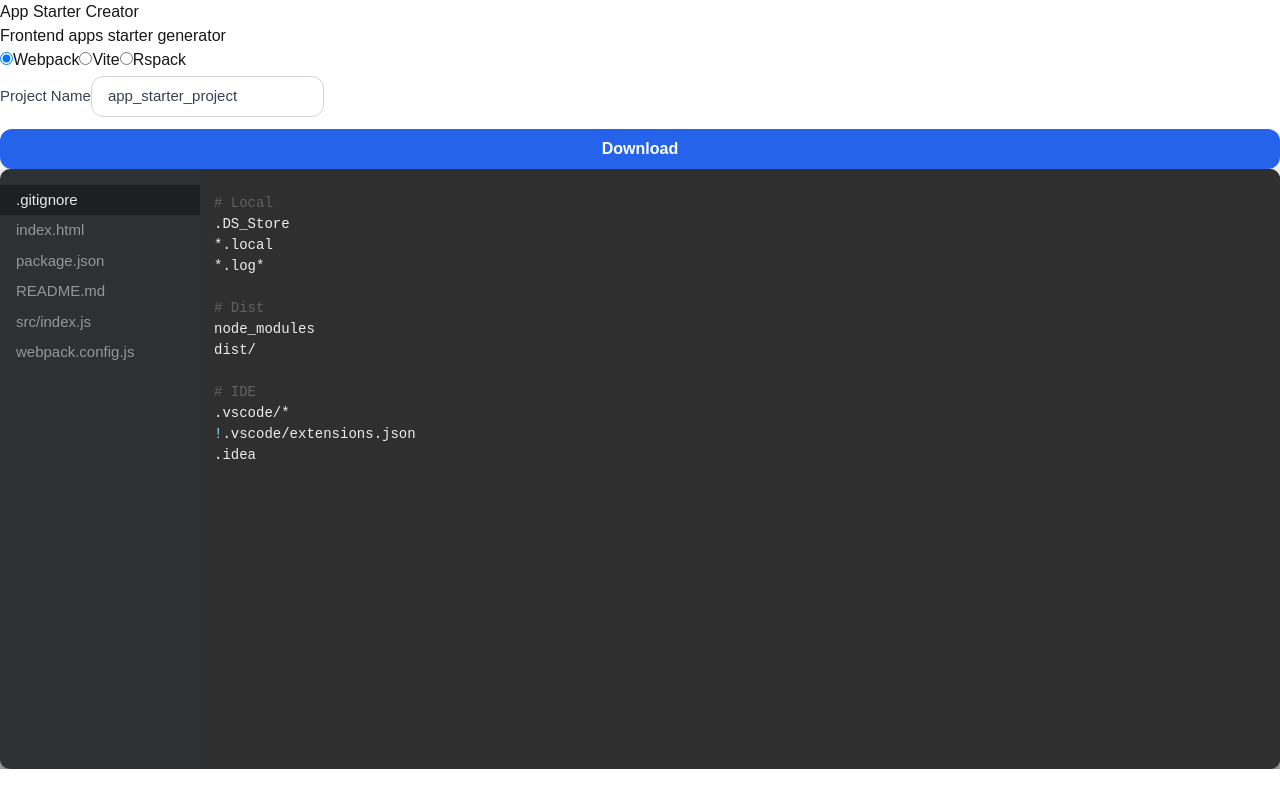
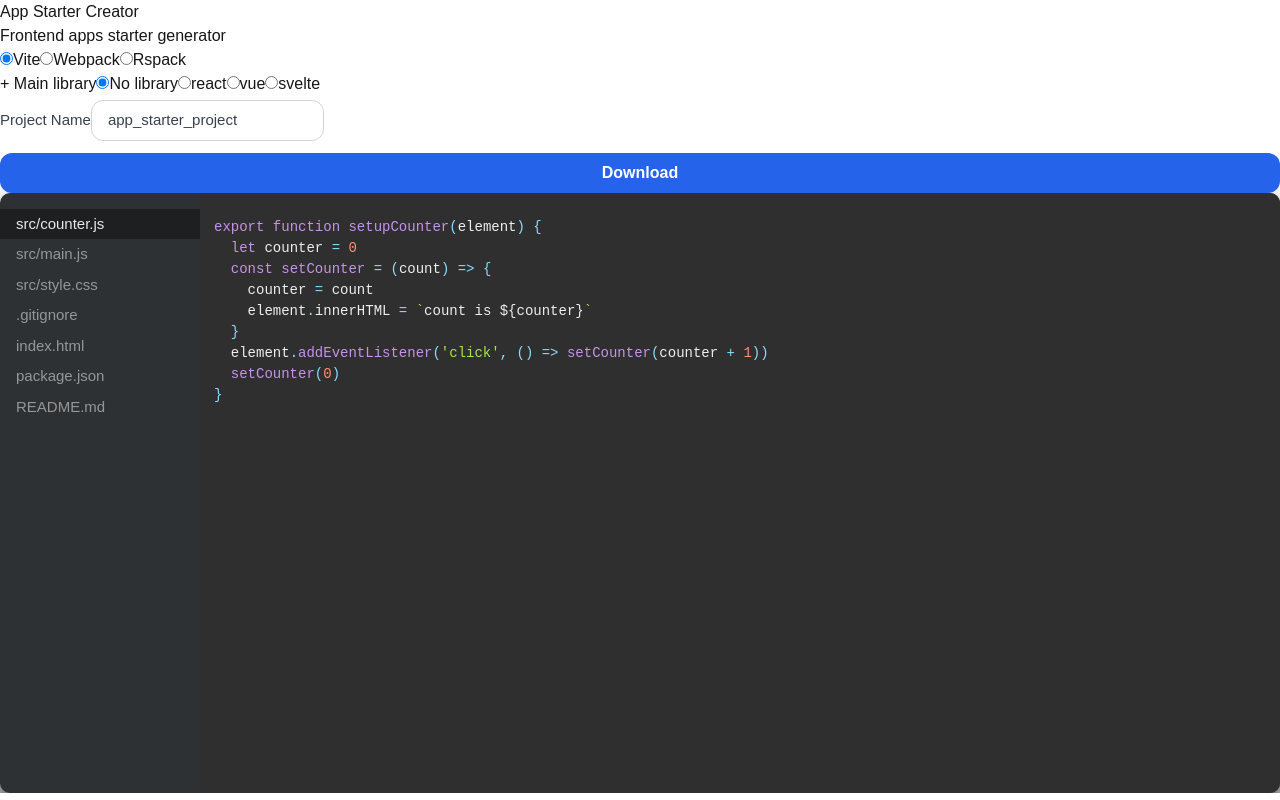
Before and after one commit to EasonLin0716/app-starter-creator, a Next.js app: page / in a window 1280 px wide. Built offline with nearby package versions, Linux system fonts and the light colour scheme.

Commit message:
feat: select main library

```diff
--- /dev/null
+++ b/app/components/DepSelectorGroup/DepSelector.tsx
@@ -0,0 +1,36 @@
+'use client';
+import { Dep, DepSelectMapType, DepTitleEnum } from '@/app/interfaces/Dep';
+import { useMemo, useState } from 'react';
+interface DepSelectorProps extends Dep {
+  depSelectMap: DepSelectMapType;
+  onSetDepSelectMapAction: (dep: DepTitleEnum, newSelected: number) => void;
+}
+
+export default function DepSelector({ title, deps, depSelectMap, onSetDepSelectMapAction }: DepSelectorProps) {
+  const [close, setClose] = useState(true);
+  const getWrapperClassName = useMemo(() => {
+    const base = ['inline-flex', 'flex-col', 'overflow-hidden'];
+    if (close) base.push('h-24px');
+    return base.join(' ');
+  }, [close]);
+  return (
+    <div className={getWrapperClassName}>
+      <button onClick={() => setClose(!close)}>
+        {close ? '+' : '-'} {title}
+      </button>
+      {deps.map((d, index) => (
+        <label key={d} className="flex gap-1">
+          <input
+            type="radio"
+            checked={depSelectMap[title] === index}
+            name={title.replaceAll(' ', '-').toLowerCase()}
+            onChange={() => {
+              onSetDepSelectMapAction(title, index);
+            }}
+          />
+          <span>{d}</span>
+        </label>
+      ))}
+    </div>
+  );
+}
--- /dev/null
+++ b/app/components/DepSelectorGroup/DepSelectorGroup.tsx
@@ -0,0 +1,16 @@
+import { Dep, DepSelectMapType, DepTitleEnum } from '@/app/interfaces/Dep';
+import DepSelector from './DepSelector';
+interface DepSelectorGroupProps {
+  depList: Dep[];
+  depSelectMap: DepSelectMapType;
+  onSetDepSelectMapAction: (dep: DepTitleEnum, newSelected: number) => void;
+}
+export default function DepSelectorGroup({ depList, depSelectMap, onSetDepSelectMapAction }: DepSelectorGroupProps) {
+  return (
+    <div>
+      {depList.map((dep, index) => (
+        <DepSelector key={index} title={dep.title} deps={dep.deps} depSelectMap={depSelectMap} onSetDepSelectMapAction={(dep, newSelected) => onSetDepSelectMapAction(dep, newSelected)} />
+      ))}
+    </div>
+  );
+}
--- a/app/constants/constants.ts
+++ b/app/constants/constants.ts
@@ -1,3 +1,5 @@
+import { Dep, DepTitleEnum } from '../interfaces/Dep';
+
 export const prismLanguageMap = {
   babelrc: 'javascript',
   css: 'css',
@@ -16,4 +18,15 @@ export const prismLanguageMap = {
   vue: 'markup'
 };
 
-export const tools = ['Webpack', 'Vite', 'Rspack'] as const;
+export const tools = ['Vite', 'Webpack', 'Rspack'] as const;
+
+export const depList: Dep[] = [
+  {
+    title: DepTitleEnum.mainLibrary,
+    deps: ['No library', 'react', 'vue', 'svelte']
+  }
+];
+
+export const initialDepSelectMap: Record<DepTitleEnum, number> = {
+  [DepTitleEnum.mainLibrary]: 0
+};
--- a/app/helpers/sortFile.ts
+++ b/app/helpers/sortFile.ts
@@ -1,3 +1,12 @@
 import { File } from '../interfaces/File';
 
-export const sortFile = (files: File[]): File[] => files.sort((a, b) => a.name.toLowerCase().charCodeAt(0) - b.name.toLowerCase().charCodeAt(0));
+export const sortFile = (files: File[]): File[] => {
+  return [...files].sort((a, b) => {
+    const aParts = a.name.split('/');
+    const bParts = b.name.split('/');
+    if (aParts.length !== bParts.length) {
+      return bParts.length - aParts.length;
+    }
+    return a.name.localeCompare(b.name);
+  });
+};
--- /dev/null
+++ b/app/interfaces/Dep.ts
@@ -0,0 +1,10 @@
+export enum DepTitleEnum {
+  mainLibrary = 'Main library'
+}
+
+export interface Dep {
+  title: DepTitleEnum;
+  deps: string[];
+}
+
+export type DepSelectMapType = Record<DepTitleEnum, number>;
--- a/app/page.tsx
+++ b/app/page.tsx
@@ -1,14 +1,26 @@
 'use client';
-import { useMemo, useState } from 'react';
+import { useCallback, useMemo, useState } from 'react';
+import DepSelectorGroup from './components/DepSelectorGroup/DepSelectorGroup';
 import Downloader from './components/Downloader/Downloader';
 import FileBrowser from './components/FileBrowser/FileBrowser';
 import ToolSelector from './components/ToolSelector/ToolSelector';
-import { tools } from './constants/constants';
+import { depList, initialDepSelectMap, tools } from './constants/constants';
 import { makeFile } from './helpers/makeFile';
+import { DepTitleEnum } from './interfaces/Dep';
 import type { File } from './interfaces/File';
 export default function Home() {
   const [projectName, setProjectName] = useState('app_starter_project');
   const [selectedToolIndex, setSelectedToolIndex] = useState(0);
+  const [depSelectMap, setDepSelectMap] = useState({ ...initialDepSelectMap });
+  const onSetDepSelectMap = useCallback(
+    (dep: DepTitleEnum, newSelected: number) => {
+      const newDepSelectMap = { ...depSelectMap };
+      newDepSelectMap[dep] = newSelected;
+      setDepSelectMap(newDepSelectMap);
+    },
+    [depSelectMap]
+  );
+  // TODO: When Main Library is changed, update files
   const files: File[] = useMemo(() => makeFile(tools[selectedToolIndex], { projectName }), [projectName, selectedToolIndex]);
   return (
     <>
@@ -17,7 +29,10 @@ export default function Home() {
         <p>Frontend apps starter generator</p>
         <ToolSelector tools={tools} selectedToolIndex={selectedToolIndex} setSelectedToolIndex={setSelectedToolIndex} />
         <div className="flex gap-2 w-full max-w-1024px">
-          <Downloader files={files} projectName={projectName} setProjectName={setProjectName} />
+          <div className="flex flex-col gap-4">
+            <DepSelectorGroup depList={depList} depSelectMap={depSelectMap} onSetDepSelectMapAction={onSetDepSelectMap} />
+            <Downloader files={files} projectName={projectName} setProjectName={setProjectName} />
+          </div>
           <FileBrowser files={files} />
         </div>
       </main>
```
